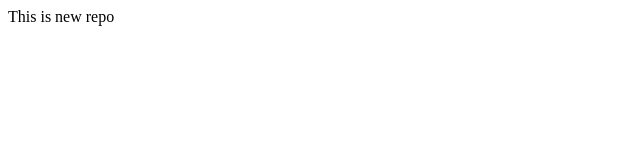
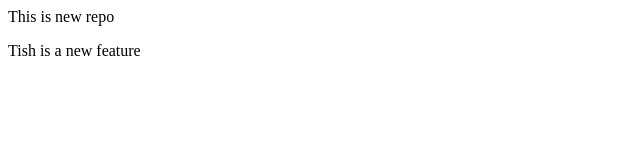
Before and after one commit to Nik-a12y/localRepo, a plain HTML site: page index.html in a window 1280 px wide. Shown: the whole page, without its empty margins (0-640 px from the left). Drawn offline with Linux system fonts and the light colour scheme.

Commit message:
add new feature

```diff
--- a/index.html
+++ b/index.html
@@ -1 +1,2 @@
 <p>This is new repo</p>
+<p>Tish is a new feature</p>
```
